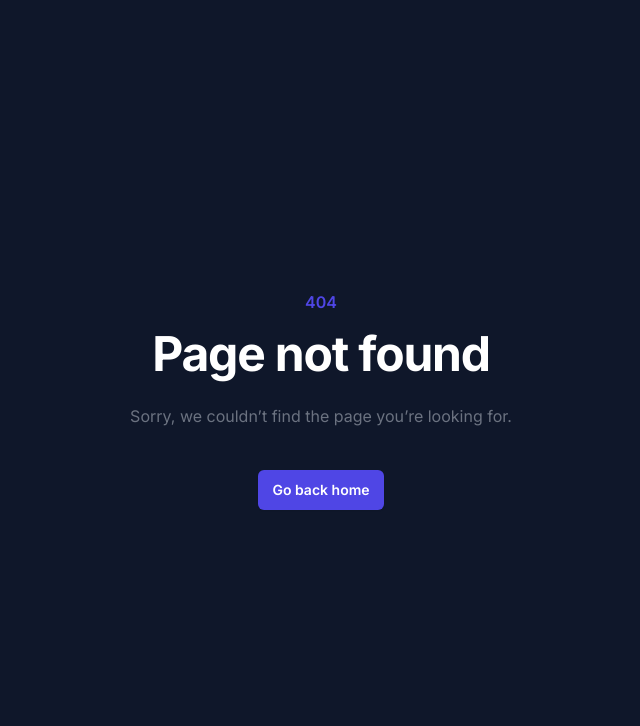
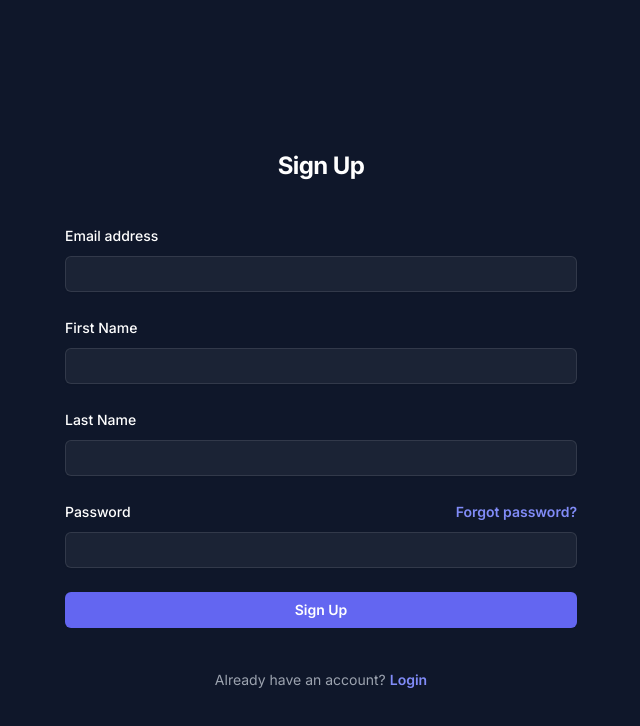
Before and after one commit to matthiebl/expense-app-3.0, a Next.js app: page /signup in a window 1280 px wide. Before the commit this address had no page. Shown: the top 726 px of the page, without its empty margins (319-959 px from the left). Built offline with nearby package versions, Linux system fonts and the light colour scheme.

Commit message:
Add register form

```diff
--- /dev/null
+++ b/src/app/signup/page.tsx
@@ -0,0 +1,28 @@
+import { SignupForm } from '@/components/Signup/SignupForm'
+import Link from 'next/link'
+
+export default function SignupPage() {
+    return (
+        <div className='flex min-h-full flex-1 flex-col justify-center px-6 py-12 lg:px-8'>
+            <div className='sm:mx-auto sm:w-full sm:max-w-lg'>
+                <h2 className='mt-10 text-center text-2xl font-bold leading-9 tracking-tight text-white'>
+                    Sign Up
+                </h2>
+            </div>
+
+            <div className='mt-10 sm:mx-auto sm:w-full sm:max-w-lg'>
+                <SignupForm />
+
+                <p className='mt-10 text-center text-sm text-gray-400'>
+                    Already have an account?{' '}
+                    <Link
+                        href='/login'
+                        className='font-semibold leading-6 text-indigo-400 hover:text-indigo-300'
+                    >
+                        Login
+                    </Link>
+                </p>
+            </div>
+        </div>
+    )
+}
--- /dev/null
+++ b/src/components/Signup/SignupForm.tsx
@@ -0,0 +1,94 @@
+'use client'
+
+export function SignupForm() {
+    return (
+        <form className='space-y-6' action='#' method='POST'>
+            <div>
+                <label htmlFor='email' className='block text-sm font-medium leading-6 text-white'>
+                    Email address
+                </label>
+                <div className='mt-2'>
+                    <input
+                        id='email'
+                        name='email'
+                        type='email'
+                        autoComplete='email'
+                        required
+                        className='block w-full rounded-md border-0 bg-white/5 py-1.5 text-white shadow-sm ring-1 ring-inset ring-white/10 focus:ring-2 focus:ring-inset focus:ring-indigo-500 sm:text-sm sm:leading-6'
+                    />
+                </div>
+            </div>
+
+            <div>
+                <label
+                    htmlFor='firstname'
+                    className='block text-sm font-medium leading-6 text-white'
+                >
+                    First Name
+                </label>
+                <div className='mt-2'>
+                    <input
+                        id='firstname'
+                        name='firstname'
+                        type='text'
+                        required
+                        className='block w-full rounded-md border-0 bg-white/5 py-1.5 text-white shadow-sm ring-1 ring-inset ring-white/10 focus:ring-2 focus:ring-inset focus:ring-indigo-500 sm:text-sm sm:leading-6'
+                    />
+                </div>
+            </div>
+
+            <div>
+                <label
+                    htmlFor='lastname'
+                    className='block text-sm font-medium leading-6 text-white'
+                >
+                    Last Name
+                </label>
+                <div className='mt-2'>
+                    <input
+                        id='lastname'
+                        name='lastname'
+                        type='text'
+                        required
+                        className='block w-full rounded-md border-0 bg-white/5 py-1.5 text-white shadow-sm ring-1 ring-inset ring-white/10 focus:ring-2 focus:ring-inset focus:ring-indigo-500 sm:text-sm sm:leading-6'
+                    />
+                </div>
+            </div>
+
+            <div>
+                <div className='flex items-center justify-between'>
+                    <label
+                        htmlFor='password'
+                        className='block text-sm font-medium leading-6 text-white'
+                    >
+                        Password
+                    </label>
+                    <div className='text-sm'>
+                        <a href='#' className='font-semibold text-indigo-400 hover:text-indigo-300'>
+                            Forgot password?
+                        </a>
+                    </div>
+                </div>
+                <div className='mt-2'>
+                    <input
+                        id='password'
+                        name='password'
+                        type='password'
+                        autoComplete='current-password'
+                        required
+                        className='block w-full rounded-md border-0 bg-white/5 py-1.5 text-white shadow-sm ring-1 ring-inset ring-white/10 focus:ring-2 focus:ring-inset focus:ring-indigo-500 sm:text-sm sm:leading-6'
+                    />
+                </div>
+            </div>
+
+            <div>
+                <button
+                    type='submit'
+                    className='flex w-full justify-center rounded-md bg-indigo-500 px-3 py-1.5 text-sm font-semibold leading-6 text-white shadow-sm hover:bg-indigo-400 focus-visible:outline focus-visible:outline-2 focus-visible:outline-offset-2 focus-visible:outline-indigo-500'
+                >
+                    Sign Up
+                </button>
+            </div>
+        </form>
+    )
+}
```
